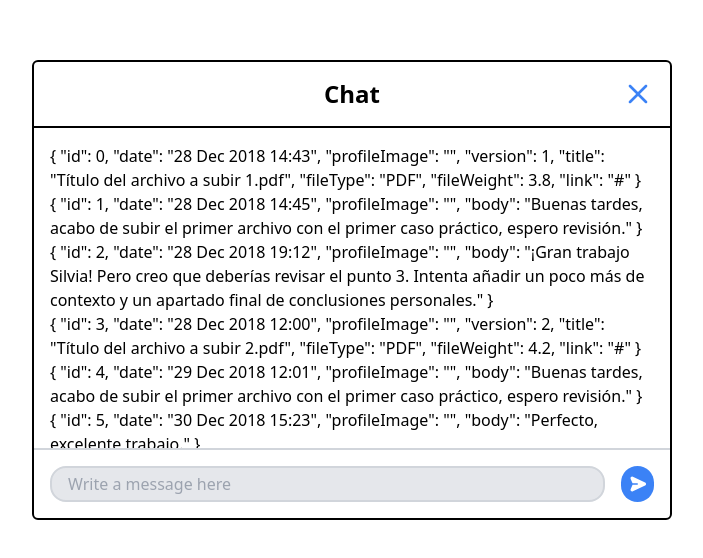
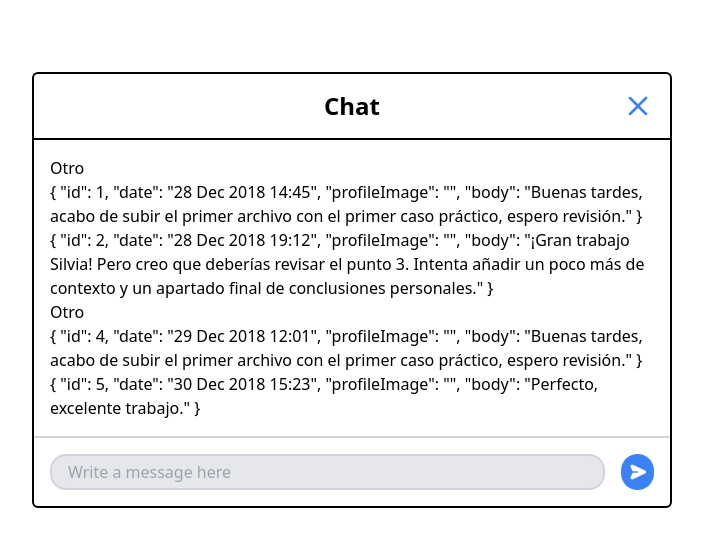
Before and after one commit to Ceskkk/chat-modal, a Vue app: page / in a window 1280 px wide. Shown: the part 110-668 px from the top of the page, without its empty margins (288-991 px from the left). Built offline with nearby package versions, Linux system fonts and the light colour scheme.

Commit message:
Refactor types and variables naming

```diff
--- a/src/App.vue
+++ b/src/App.vue
@@ -8,5 +8,7 @@ import Modal from './components/Modal.vue'
   </div>
 </template>
 
+<!-- TODO: README.md instrucciones inicialización -->
+<!-- TODO: Testing componentes y funcionalidades -->
 <!-- TODO: Abrir y cerrar modal -->
 <!-- TODO: Revisar responsive y UX -->
--- /dev/null
+++ b/src/components/FileMessageComponent.vue
@@ -0,0 +1,8 @@
+<script setup lang="ts">
+import { TextMessage } from '../types/types';
+const props = defineProps<{ message: TextMessage }>()
+</script>
+
+<template>
+  {{ props.message }}
+</template>
--- a/src/components/MessageList.vue
+++ b/src/components/MessageList.vue
@@ -1,6 +1,8 @@
 <script setup lang="ts">
 import { ref, onUpdated } from 'vue'
 import { useMessageStore } from '../stores/message'
+import TextMessageComponent from './TextMessageComponent.vue'
+import { TextMessage, FileMessage } from '../types/types'
 
 const { messageList } = useMessageStore()
 const list = ref()
@@ -8,12 +10,22 @@ const list = ref()
 onUpdated(() => {
   list.value.scrollTop = list.value.scrollHeight;
 })
+
+const isText = (props: TextMessage | FileMessage): props is TextMessage => {
+  return "body" in props;
+}
+
 </script>
 
 <template>
   <div ref="list" class="p-4 overflow-auto max-h-80 scrollbar-thin scrollbar-thumb-blue-300 scrollbar-track-gray-200">
     <article v-for="message in messageList">
-      {{ message }}
+      <template v-if="isText(message)">
+        <TextMessageComponent :message="message" />
+      </template>
+      <template v-else>
+        Otro
+      </template>
     </article>
   </div>
 </template>
--- /dev/null
+++ b/src/components/TextMessageComponent.vue
@@ -0,0 +1,8 @@
+<script setup lang="ts">
+import { TextMessage } from '../types/types';
+const props = defineProps<{ message: TextMessage }>()
+</script>
+
+<template>
+  {{ props.message }}
+</template>
--- a/src/stores/message.ts
+++ b/src/stores/message.ts
@@ -1,12 +1,12 @@
 import { defineStore } from 'pinia'
-import { File, Text } from '../types/types'
+import { FileMessage, TextMessage } from '../types/types'
 import messagesJson from '../mock/messages.json'
 import { getCurrentDateFormated } from '../utils/utils'
 
-const messages: Array<File | Text> = messagesJson
+const messages: Array<FileMessage | TextMessage> = messagesJson
 
 interface State {
-  messageList: Array<File | Text>
+  messageList: Array<FileMessage | TextMessage>
 }
 
 export const useMessageStore = defineStore('message', {
@@ -17,10 +17,11 @@ export const useMessageStore = defineStore('message', {
   },
   actions: {
     addText (text: string) {
-      const newText: Text = {
+      const newText: TextMessage = {
         // We can increment id like this because we never delete messages
         id: this.messageList.length,
         date: getCurrentDateFormated(),
+        profileImage: '',
         body: text
       }
       this.messageList.push(newText)
--- a/src/types/types.ts
+++ b/src/types/types.ts
@@ -4,7 +4,7 @@ export interface Message {
   profileImage: string
 }
 
-export interface File extends Message {
+export interface FileMessage extends Message {
   version: number
   title: string
   fileType: string
@@ -12,6 +12,6 @@ export interface File extends Message {
   link: string
 }
 
-export interface Text extends Message {
+export interface TextMessage extends Message {
   body: string
 }
```
